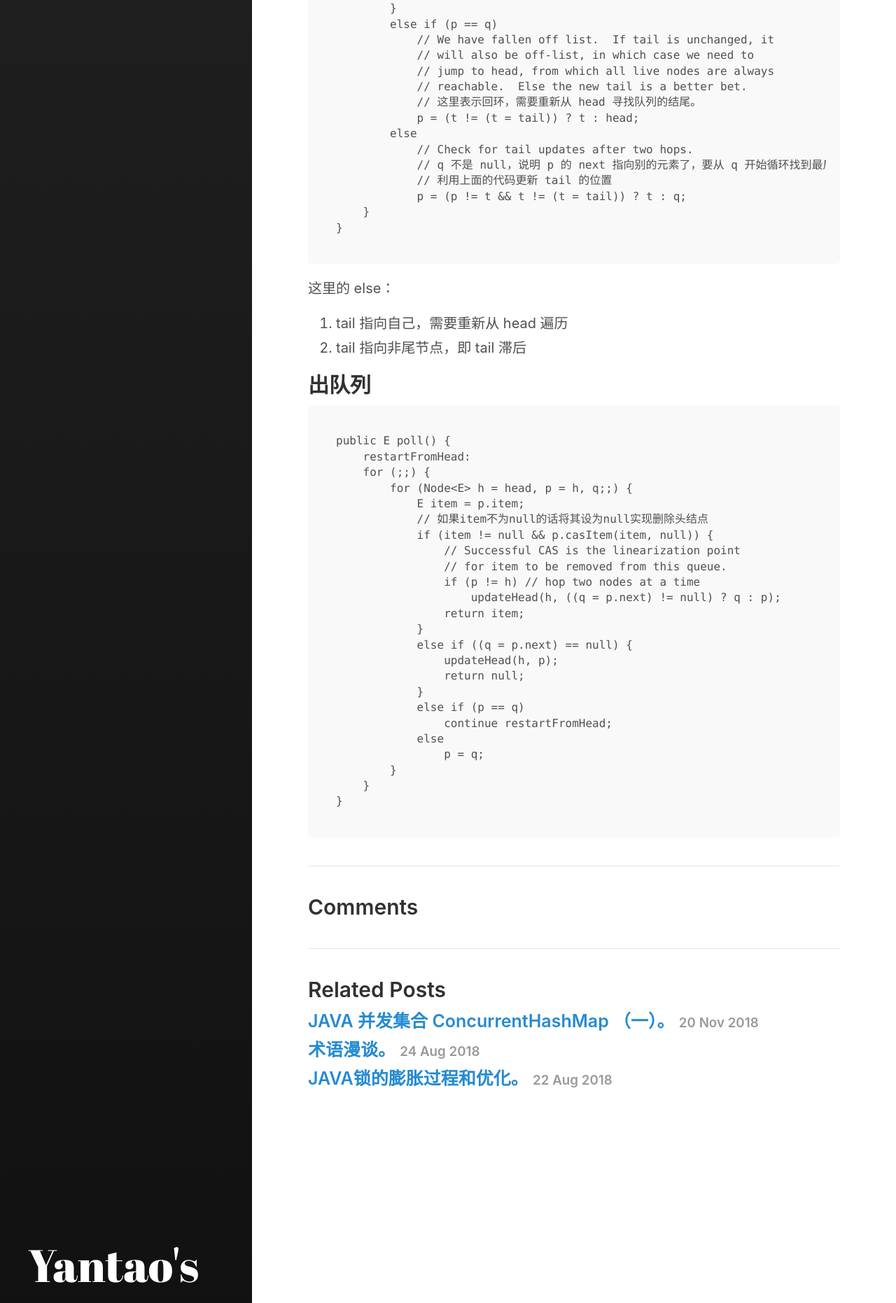
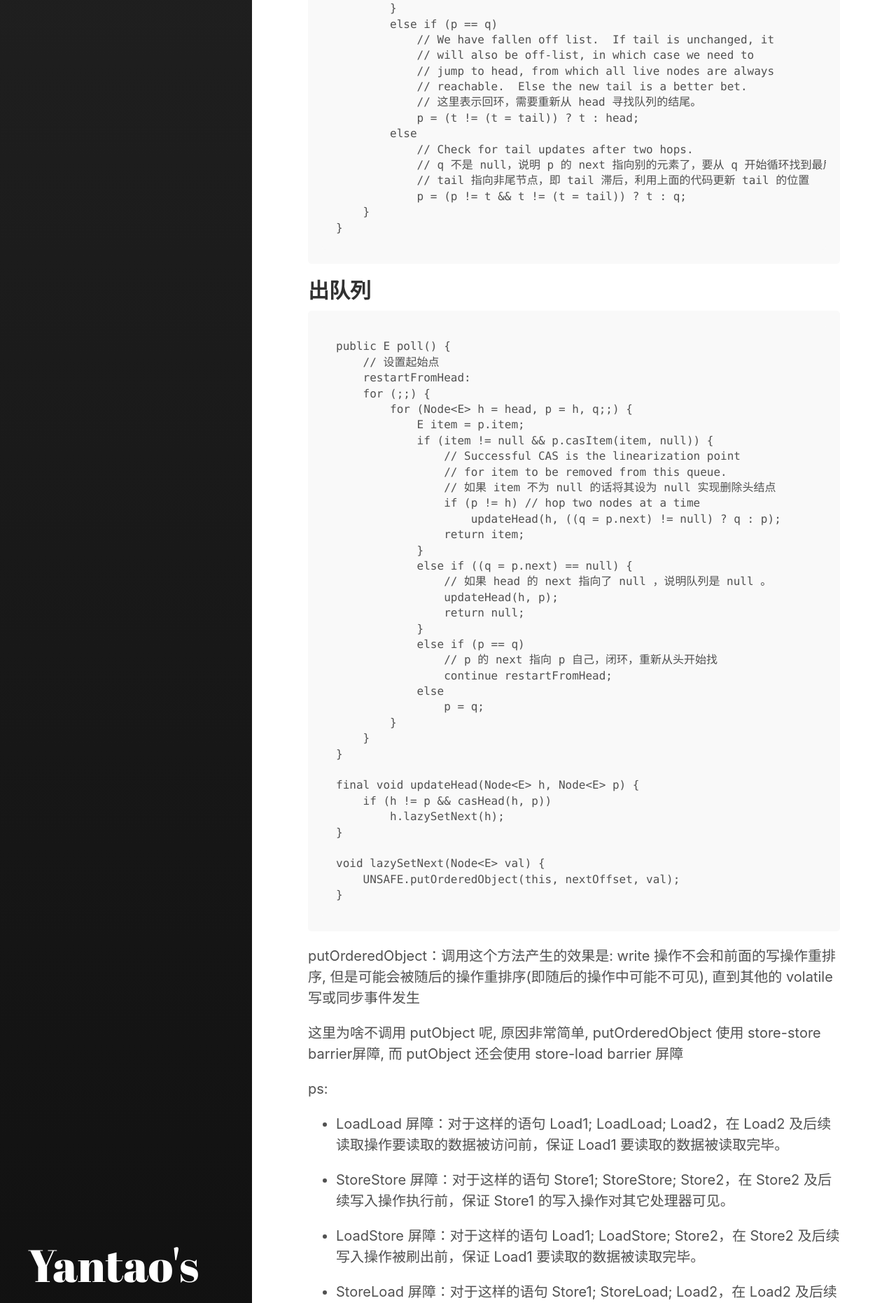
Before and after one commit to xinghelanchen/xinghelanchen.github.io, a Jekyll site: the page built from _posts/2018-11-26-JAVA并发集合ConcurrentLinkedQueue（二）.md, in a window 1280 px wide. Shown: the part 2691-4553 px from the top of the page at 70% size. Built offline with Jekyll 4.4.1, drawn with Linux system fonts in a browser that asks for light colours; some of the changed text lies outside the part shown.

Commit message:
20181127

````diff
--- a/_posts/2018-11-26-JAVA并发集合ConcurrentLinkedQueue（二）.md
+++ b/_posts/2018-11-26-JAVA并发集合ConcurrentLinkedQueue（二）.md
@@ -91,41 +91,62 @@ public boolean offer(E e) {
         else
             // Check for tail updates after two hops.
             // q 不是 null，说明 p 的 next 指向别的元素了，要从 q 开始循环找到最后一个元素
-            // 利用上面的代码更新 tail 的位置
+            // tail 指向非尾节点，即 tail 滞后，利用上面的代码更新 tail 的位置
             p = (p != t && t != (t = tail)) ? t : q;
     }
 }
 ```
 
-这里的 else：
-1. tail 指向自己，需要重新从 head 遍历
-2. tail 指向非尾节点，即 tail 滞后
-
 ## 出队列
 
 ```
 public E poll() {
+    // 设置起始点
     restartFromHead:
     for (;;) {
         for (Node<E> h = head, p = h, q;;) {
             E item = p.item;
-            // 如果item不为null的话将其设为null实现删除头结点
             if (item != null && p.casItem(item, null)) {
                 // Successful CAS is the linearization point
                 // for item to be removed from this queue.
+                // 如果 item 不为 null 的话将其设为 null 实现删除头结点
                 if (p != h) // hop two nodes at a time
                     updateHead(h, ((q = p.next) != null) ? q : p);
                 return item;
             }
             else if ((q = p.next) == null) {
+                // 如果 head 的 next 指向了 null ，说明队列是 null 。
                 updateHead(h, p);
                 return null;
             }
             else if (p == q)
+                // p 的 next 指向 p 自己，闭环，重新从头开始找
                 continue restartFromHead;
             else
                 p = q;
         }
     }
 }
+
+final void updateHead(Node<E> h, Node<E> p) {
+    if (h != p && casHead(h, p))
+        h.lazySetNext(h);
+}
+
+void lazySetNext(Node<E> val) {
+    UNSAFE.putOrderedObject(this, nextOffset, val);
+}
 ```
+
+putOrderedObject：调用这个方法产生的效果是: write 操作不会和前面的写操作重排序, 但是可能会被随后的操作重排序(即随后的操作中可能不可见), 直到其他的 volatile 写或同步事件发生
+
+这里为啥不调用 putObject 呢, 原因非常简单, putOrderedObject 使用 store-store barrier屏障, 而 putObject 还会使用 store-load barrier 屏障
+
+ps:
+* LoadLoad   屏障：对于这样的语句 Load1; LoadLoad; Load2，在 Load2 及后续读取操作要读取的数据被访问前，保证 Load1 要读取的数据被读取完毕。
+
+* StoreStore 屏障：对于这样的语句 Store1; StoreStore; Store2，在 Store2 及后续写入操作执行前，保证 Store1 的写入操作对其它处理器可见。
+
+* LoadStore  屏障：对于这样的语句 Load1; LoadStore; Store2，在 Store2 及后续写入操作被刷出前，保证 Load1 要读取的数据被读取完毕。
+
+* StoreLoad  屏障：对于这样的语句 Store1; StoreLoad; Load2，在 Load2 及后续所有读取操作执行前，保证 Store1 的写入对所有处理器可见。它的开销是四种屏障中最大的。在大多数处理器的实现中，这个屏障是个万能屏障，兼具其它三种内存屏障的功能。
````
